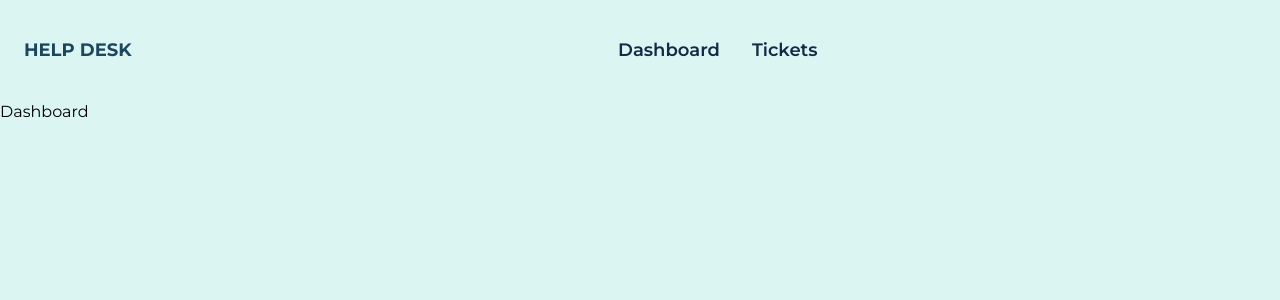
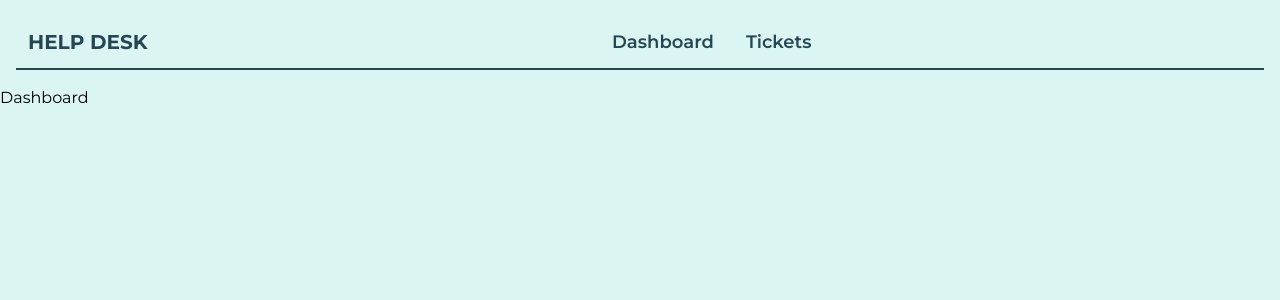
Before and after one commit to acalvom/helpdesk-app, a Next.js app: page / in a window 1280 px wide. Shown: the top 300 px of the page. Built offline with nearby package versions, Linux system fonts and the light colour scheme.

Commit message:
style: custom styles in navbar

```diff
--- a/app/components/Navbar.tsx
+++ b/app/components/Navbar.tsx
@@ -2,16 +2,16 @@ import Link from 'next/link'
 
 export default function Navbar() {
   return (
-    <nav className="flex flex-row w-full mx-4 my-8">
-      <h1 className="px-2 py-1 text-lg text-primary-extra-dark font-bold ">HELP DESK</h1>
-      <ul className="flex flex-row mx-auto gap-4">
-        <li className="px-2 py-1 text-lg text-primary-dark font-semibold rounded-md hover:bg-primary-hover hover:text-primary-extra-light">
-          <Link href="/"> Dashboard </Link>
-        </li>
-        <li className="px-2 py-1 text-lg text-primary-dark font-semibold rounded-md hover:bg-primary-hover  hover:text-primary-extra-light">
-          <Link href="/tickets"> Tickets </Link>
-        </li>
-      </ul>
+    <nav className="flex max-w-screen border-b-2 border-green-dark m-4">
+        <h1 className="hidden p-3 text-xl text-green-dark font-bold sm:block">HELP DESK</h1>
+        <ul className="flex sm:flex-row flex-wrap mx-auto gap-4 content-center">
+          <li className="p-2 text-lg text-green-dark font-semibold rounded-md hover:bg-green-main hover:text-primary-extra-light">
+            <Link href="/"> Dashboard </Link>
+          </li>
+          <li className="p-2 text-lg text-green-dark font-semibold rounded-md hover:bg-green-main  hover:text-primary-extra-light">
+            <Link href="/tickets"> Tickets </Link>
+          </li>
+        </ul>
     </nav>
   )
 }
```
